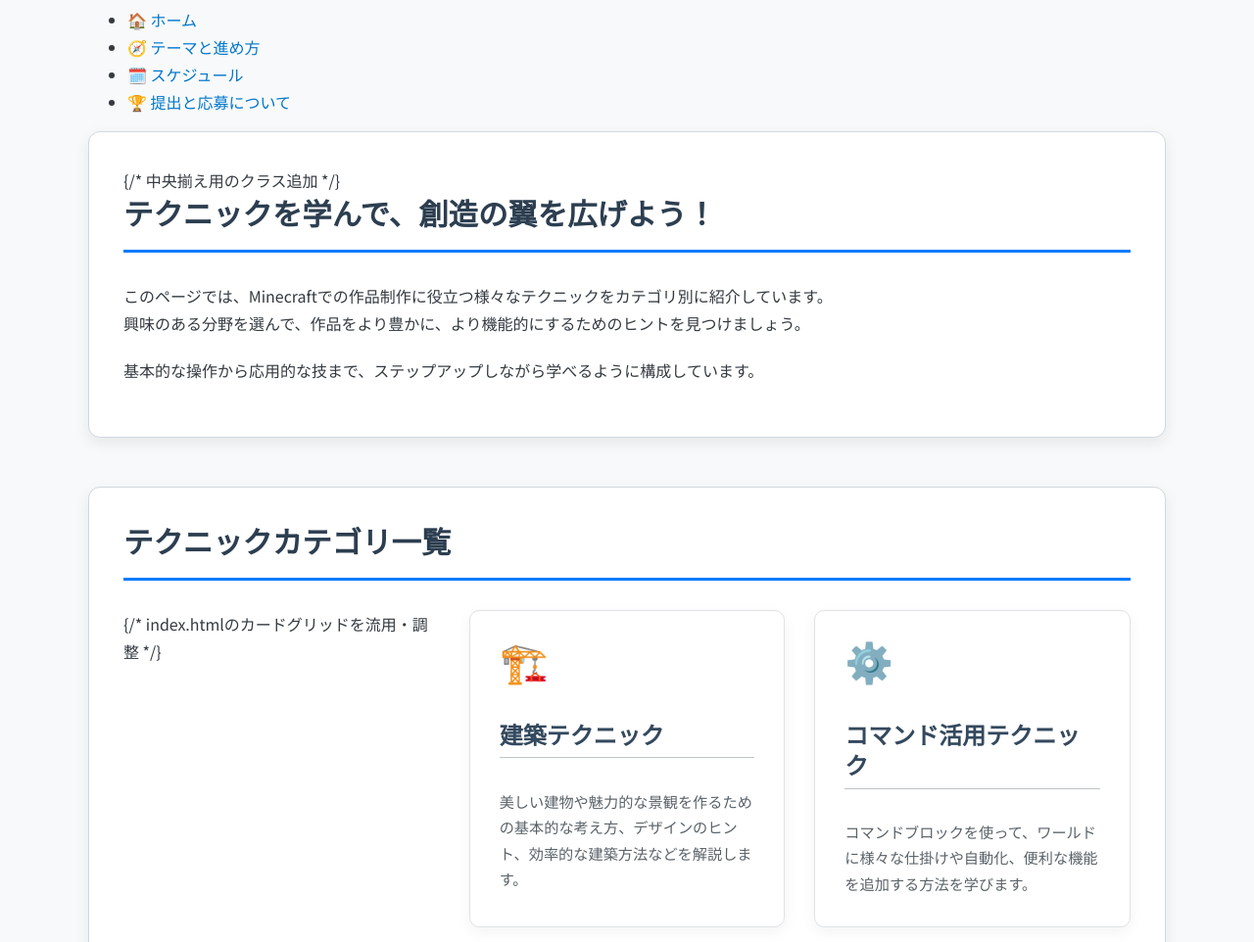
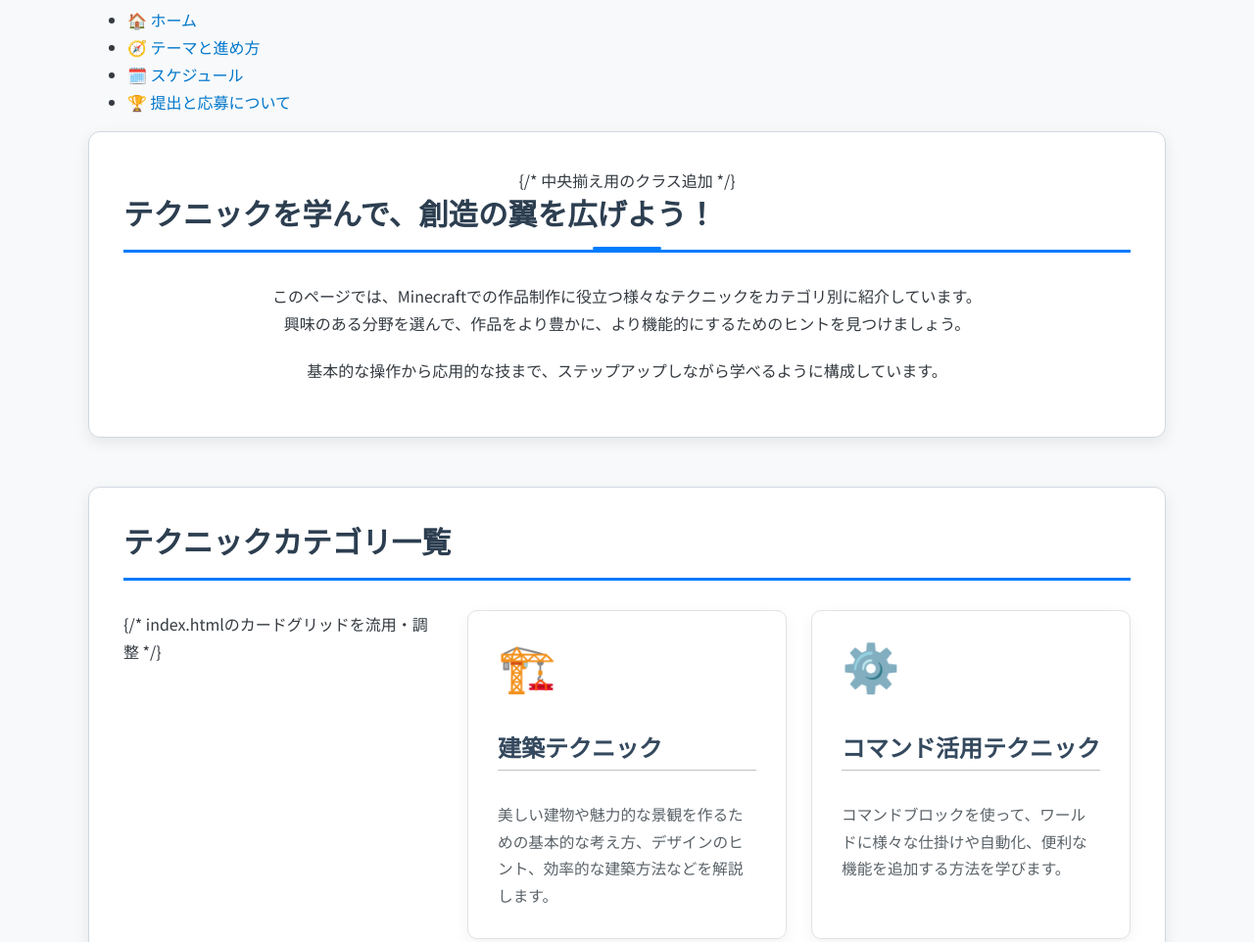
Before and after one commit to TaichanMashiko/MineCraftCup, a plain HTML site: page guide_techniques.html in a window 1280 px wide. Shown: the part 200-1162 px from the top of the page at 98% size. Drawn offline with Linux system fonts and the light colour scheme.

Commit message:
Update style.css

```diff
--- a/style.css
+++ b/style.css
@@ -1413,3 +1413,94 @@ body.guide-page-body { /* ガイドページ専用のbodyスタイル (任意) *
     .role-summary-box { padding: 15px; }
     .todo-list > li { padding: 12px 15px; }
 }
+
+/* style.css */
+
+/* --- (既存のスタイルは変更なし) --- */
+
+/* --- 7. 詳細ガイドページ共通スタイル (guide_main.html など) の下に追記 --- */
+/* または新しいセクションとして */
+
+/* --- 7.x guide_techniques.html (目次ページ) 特有のスタイル --- */
+.text-center-section { /* セクション内のテキストを中央揃えにする汎用クラス */
+    text-align: center;
+}
+.text-center-section > h2 { /* 中央揃えセクションのタイトル */
+    /* 必要であれば index.html の .resource-navigation > h2 のような下線スタイルを適用 */
+    position: relative;
+    padding-bottom: 15px;
+}
+.text-center-section > h2::after {
+    content: '';
+    position: absolute;
+    left: 50%;
+    transform: translateX(-50%);
+    bottom: 0;
+    width: 70px; /* 少し短めの下線 */
+    height: 3px;
+    background-color: #007bff;
+    border-radius: 1.5px;
+}
+
+
+.technique-grid { /* テクニックカテゴリカード用のグリッド調整 */
+    grid-template-columns: repeat(auto-fit, minmax(280px, 1fr)); /* カード幅調整 */
+    gap: 25px; /* カード間の隙間 */
+}
+/* PC表示で最大4列にする場合など (カードが4つなので)
+@media (min-width: 1200px) {
+    .technique-grid {
+        grid-template-columns: repeat(4, 1fr);
+    }
+}
+*/
+@media (min-width: 992px) and (max-width: 1199px) { /* タブレット横～小さめPCで2列x2段など調整 */
+    .technique-grid {
+        grid-template-columns: repeat(2, 1fr);
+    }
+}
+
+
+.tech-card { /* テクニックカードのスタイル調整 */
+    min-height: 300px; /* 目次カードの高さを少し多めに確保 */
+    /* 他の .resource-card-main のスタイルは継承 */
+}
+
+.tech-card .card-icon {
+    font-size: 3rem; /* 目次カードのアイコンを少し大きく */
+    margin-bottom: 20px;
+}
+
+.tech-card h3 {
+    font-size: 1.5em; /* 目次カードのタイトル */
+    line-height: 1.3;
+}
+
+.tech-card p {
+    font-size: 0.98em; /* 目次カードの説明文 */
+}
+
+/* ワールド管理のヒントや外部リソースのリストスタイル */
+#world-management-tips .tips-list.styled-list li,
+#external-resources-tech .link-list li {
+    /* 必要に応じて guide_main.html で定義したリストスタイルを微調整 */
+    /* 例: マーカーの変更、背景色の調整など */
+    background-color: #f9fafb; /* 少し背景色を変えるなど */
+    padding: 12px 15px 12px 40px;
+}
+#world-management-tips .tips-list.styled-list li::before { content: "💡"; color: #ffa000;}
+#external-resources-tech .link-list li { list-style-type: "🔗"; padding-left: 8px; }
+
+
+/* --- (既存のレスポンシブスタイルも確認・調整) --- */
+@media (max-width: 991px) { /* 2列表示になるブレイクポイントの調整 */
+    .technique-grid {
+        grid-template-columns: repeat(auto-fit, minmax(260px, 1fr));
+    }
+     /* タブレット横で2列を維持しやすくするため */
+    @media (min-width: 768px) {
+        .technique-grid {
+             grid-template-columns: repeat(2, 1fr);
+        }
+    }
+}
```
